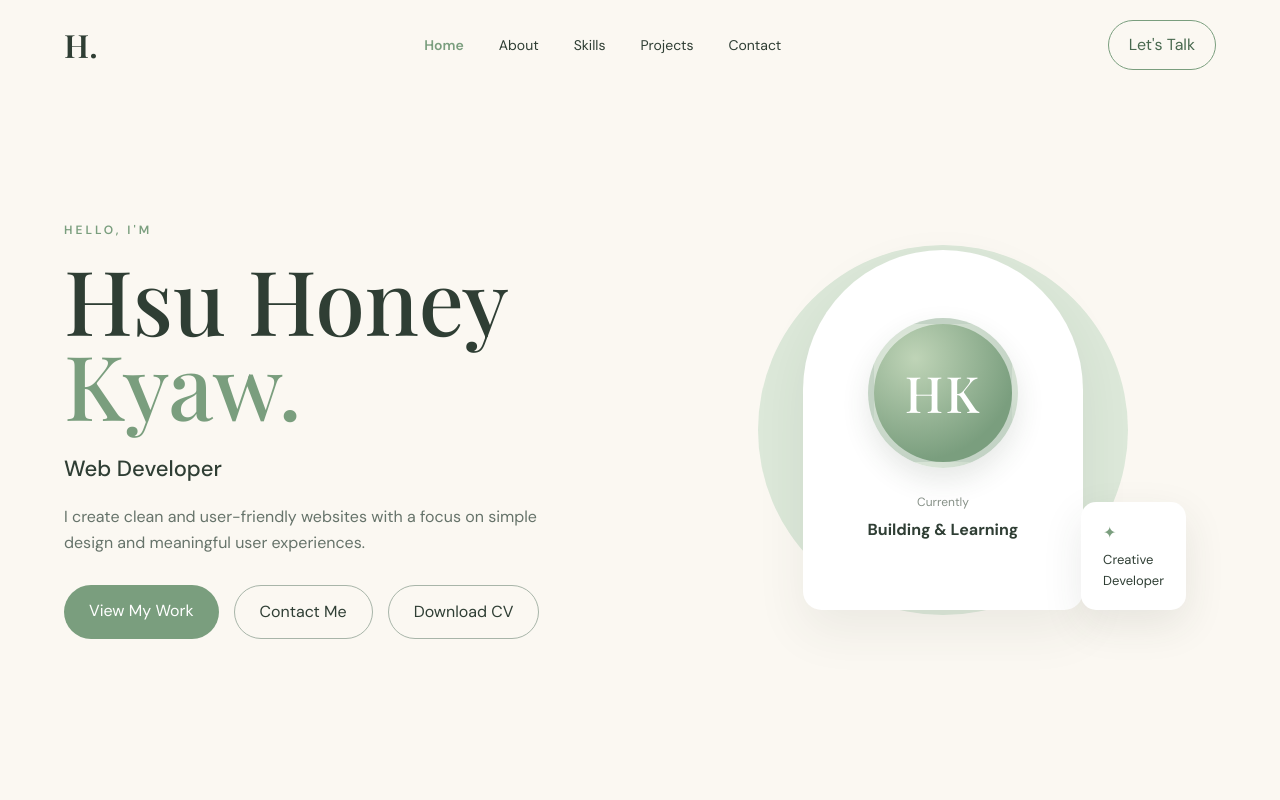
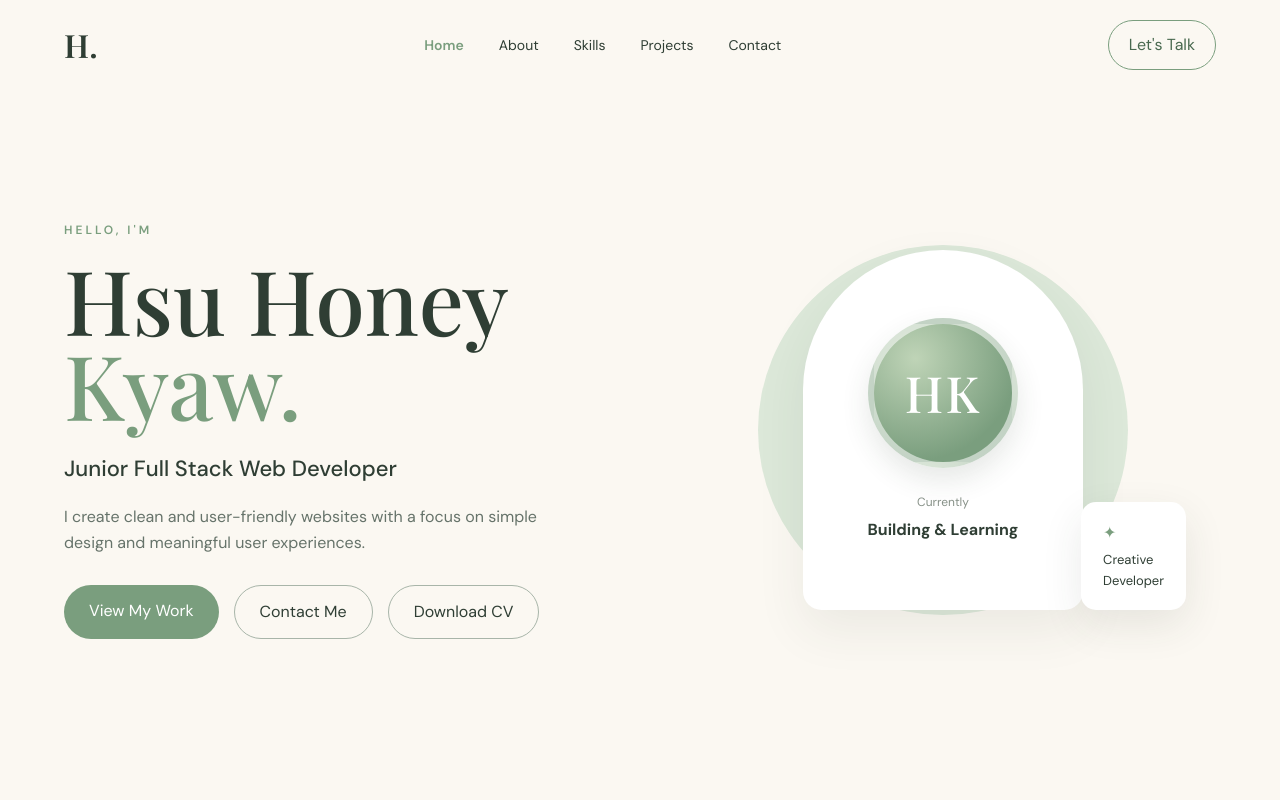
Before and after one commit to hsuhoneyk/hsuhoneyk.github.io, a plain HTML site: page index.html in a window 1280 px wide. Shown: the top 800 px of the page. Drawn offline with nearby package versions, Linux system fonts and the light colour scheme.

Commit message:
Update index.html

```diff
--- a/index.html
+++ b/index.html
@@ -64,7 +64,7 @@
                     <span>Kyaw.</span>
                 </h1>
 
-                <h2>Web Developer</h2>
+                <h2>Junior Full Stack Web Developer</h2>
 
                 <p class="hero-text">
                     I create clean and user-friendly websites
```
